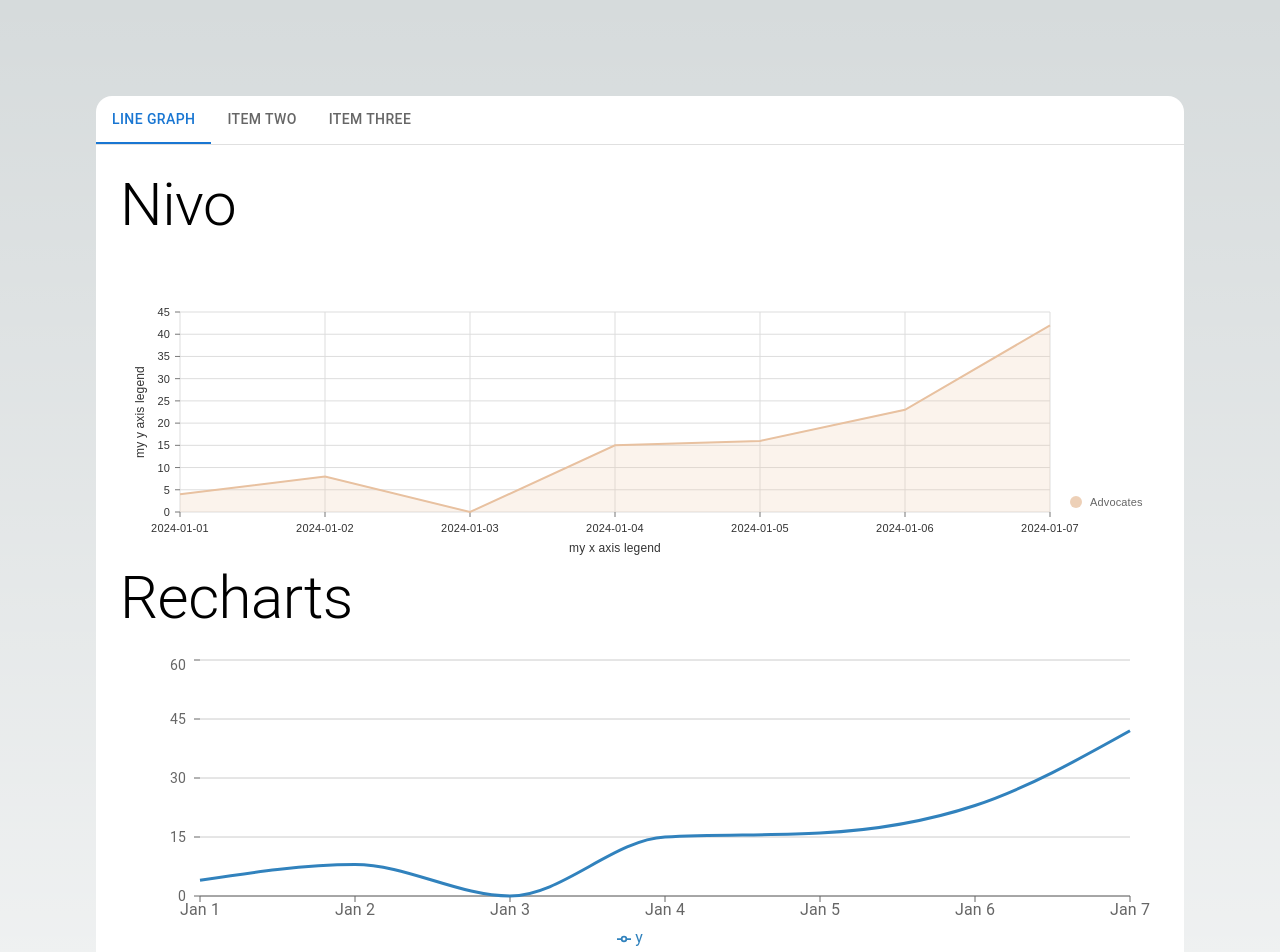
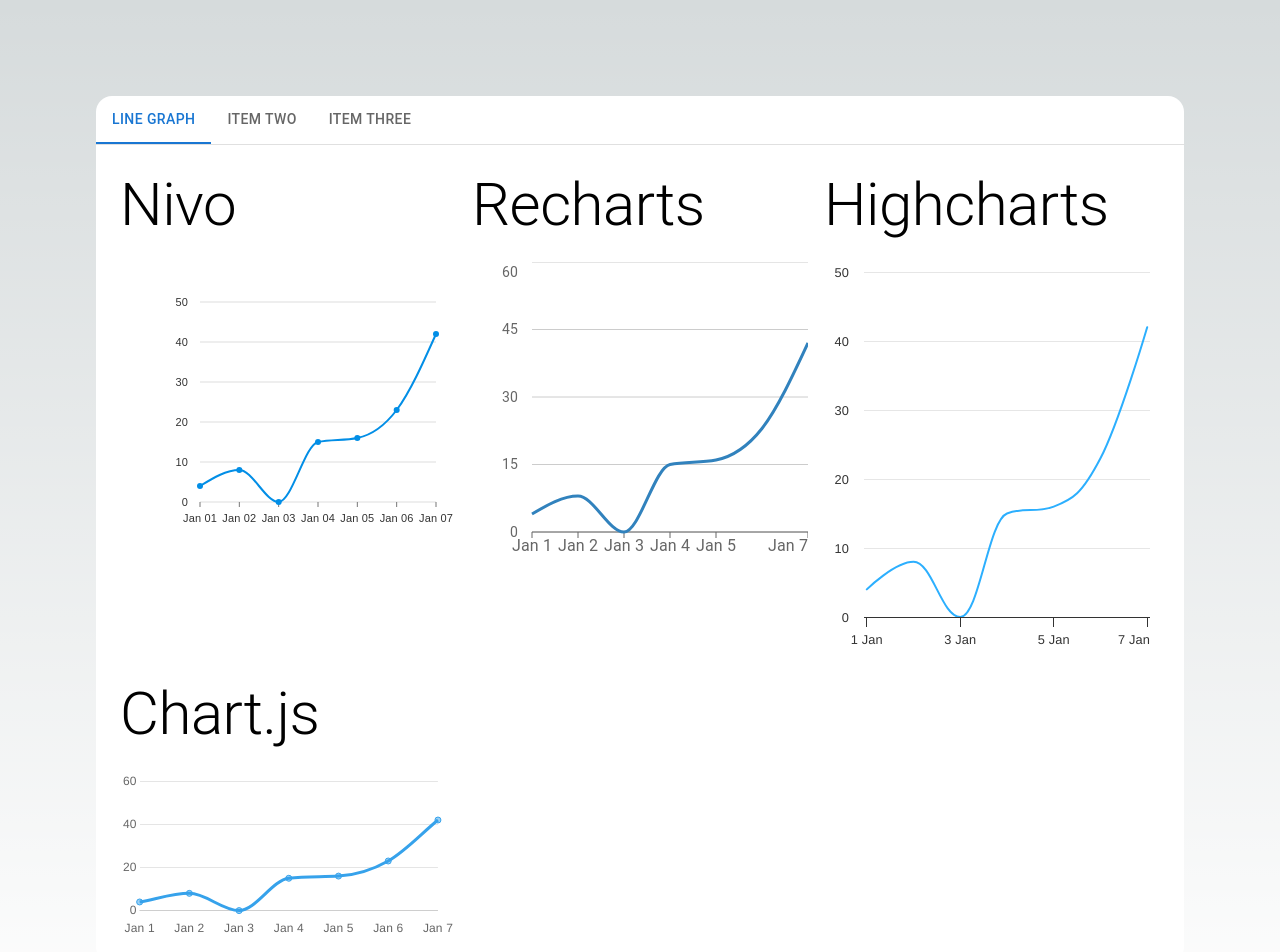
Before and after one commit to tongrhj/nivo-playground, a Next.js app: page / in a window 1280 px wide. Shown: the top 952 px of the page. Built offline with nearby package versions, Linux system fonts and the light colour scheme.

Commit message:
add chartjs

```diff
--- /dev/null
+++ b/app/ChartjsGraph.tsx
@@ -0,0 +1,67 @@
+'use client'
+
+import { Line } from 'react-chartjs-2';
+
+import Chart from "chart.js/auto";
+import { CategoryScale } from "chart.js";
+
+const points = [
+  { day: '2023-01-01', y: 4 },
+  { day: '2024-01-02', y: 8 },
+  { day: '2024-01-03', y: 0 },
+  { day: '2024-01-04', y: 15 },
+  { day: '2024-01-05', y: 16 },
+  { day: '2024-01-06', y: 23 },
+  { day: '2024-01-07', y: 42 },
+];
+
+Chart.register(CategoryScale);
+
+const dateFormatter = (date: string) => {
+  const dateObj = new Date(date);
+  return dateObj.toLocaleDateString('en-US', { month: 'short', day: 'numeric' });
+}
+
+export default function ChartjsGraph() {
+  return (
+    <Line data={{
+      labels: points.map(x => x.day),
+      datasets: [
+        {
+          label: '',
+          data: points.map(x => x.y),
+          cubicInterpolationMode: 'monotone',
+        }
+      ]
+    }}
+    options={{
+      plugins: {
+        legend: {
+          display: false,
+        }
+      },
+      scales: {
+        x: {
+          type: 'category',
+          labels: points.map(x => dateFormatter(x.day)),
+          grid: {
+            drawTicks: true,
+            display: false,
+          },
+        },
+        y: {
+          grid: {
+            drawTicks: false,
+          },
+          border: {
+            display: false,
+          },
+          ticks: {
+            maxTicksLimit: 5,
+          },
+        }
+      }
+    }}
+  />
+  );
+}
--- a/app/HighchartsGraph.tsx
+++ b/app/HighchartsGraph.tsx
@@ -32,6 +32,10 @@
       text: undefined
     },
 
+    credits: {
+      enabled: false
+    },
+
     navigation: {
       buttonOptions: {
         enabled: false
@@ -40,6 +44,15 @@
 
     xAxis: {
       type: 'datetime',
+      title: undefined,
+    },
+
+    yAxis: {
+      title: undefined,
+    },
+
+    legend: {
+      enabled: false
     },
 
     series: data
--- a/app/NivoGraph.tsx
+++ b/app/NivoGraph.tsx
@@ -23,71 +23,45 @@
     // no chart will be rendered.
   */
   return <Box height={300}><ResponsiveLine
-            margin={{ top: 50, right: 110, bottom: 50, left: 60 }}
-            xScale={{ type: 'point' }}
+    colors={[
+      '#028ee6'
+    ]}
+    enableGridX={false}
+    xScale={{
+      format: '%Y-%m-%d',
+      precision: 'day',
+      type: 'time',
+      useUTC: false
+    }}
+    xFormat="time:%Y-%m-%d"
     yScale={{
       type: 'linear',
-              min: 'auto',
-              max: 'auto',
-              stacked: true,
-              reverse: false
+      max: Math.max(...data[0].data.map((x) => x.y)) * 1.2,
     }}
-            yFormat=" >-.2f"
-            axisTop={null}
-            axisRight={null}
     axisBottom={{
-              tickSize: 5,
-              tickPadding: 5,
-              tickRotation: 0,
-              legend: 'my x axis legend',
-              legendOffset: 36,
-              legendPosition: 'middle',
-              truncateTickAt: 0
+      format: '%b %d',
+      legendOffset: -12,
+      tickValues: 'every day'
     }}
     axisLeft={{
-              tickSize: 5,
-              tickPadding: 5,
-              tickRotation: 0,
-              legend: 'my y axis legend',
-              legendOffset: -40,
-              legendPosition: 'middle',
-              truncateTickAt: 0
+      tickSize: 0,
+      tickPadding: 12,
+      legendOffset: 12,
+      tickValues: 4,
     }}
-            pointSize={10}
-            pointColor={{ theme: 'background' }}
-            pointBorderWidth={2}
-            pointBorderColor={{ from: 'serieColor' }}
-            pointLabel="data.yFormatted"
-            pointLabelYOffset={-12}
-            enableTouchCrosshair={true}
-            useMesh={true}
-            legends={[
-              {
-                anchor: 'bottom-right',
-                direction: 'column',
-                justify: false,
-                translateX: 100,
-                translateY: 0,
-                itemsSpacing: 0,
-                itemDirection: 'left-to-right',
-                itemWidth: 80,
-                itemHeight: 20,
-                itemOpacity: 0.75,
-                symbolSize: 12,
-                symbolShape: 'circle',
-                symbolBorderColor: 'rgba(0, 0, 0, .5)',
-                effects: [
-                  {
-                    on: 'hover',
-                    style: {
-                      itemBackground: 'rgba(0, 0, 0, .03)',
-                      itemOpacity: 1
-                    }
-                  }
-                ]
-              }
-            ]}
+    gridYValues={4}
+    curve="monotoneX"
+    useMesh
+    animate
     data={data}
-            enableArea
+    margin={{
+      bottom: 60,
+      left: 80,
+      right: 20,
+      top: 20
+    }}
+    enableCrosshair={false}
+    enableTouchCrosshair={false}
+    enablePoints
   /></Box>
 }
--- a/app/RechartsGraph.tsx
+++ b/app/RechartsGraph.tsx
@@ -23,17 +23,12 @@
   <LineChart
     data={data}
     margin={{
-      top: 5,
-      right: 30,
-      left: 20,
-      bottom: 5,
     }}
   >
     <CartesianGrid vertical={false} />
     <XAxis tickFormatter={dateFormatter} dataKey="day" />
-    <YAxis axisLine={false} tickMargin={8} tick={{ fontSize: 14 }}/>
+    <YAxis tickLine={false} axisLine={false} tickMargin={8} tick={{ fontSize: 14 }}/>
     <Tooltip />
-    <Legend />
     <Line type="monotone" dataKey="y" dot={false} strokeWidth={3} />
   </LineChart>
 </ResponsiveContainer></Box>
--- a/app/Tabs.tsx
+++ b/app/Tabs.tsx
@@ -11,6 +11,9 @@
 import NivoGraph from './NivoGraph';
 import RechartsGraph from './RechartsGraph';
 import HighchartsGraph from './HighchartsGraph';
+import ChartjsGraph from './ChartjsGraph';
+import { Card, CardContent } from '@mui/material';
+import Grid from '@mui/material/Unstable_Grid2'; // Grid version 2
 
 export default function Tabs() {
   const [value, setValue] = useState('1');
@@ -30,21 +33,26 @@
           </TabList>
         </Box>
         <TabPanel value="1">
-          <Stack>
+        <Grid container spacing={2}>
+          <Grid xs={12} md={6} lg={4}>
             <Box>
               <Typography variant="h2" gutterBottom>
                 <a href="https://nivo.rocks" target='_blank'>Nivo</a>
               </Typography>
               <NivoGraph />
             </Box>
+          </Grid>
 
+          <Grid xs={12} md={6} lg={4}>
               <Box>
                 <Typography variant="h2" gutterBottom>
                   <a href="https://recharts.org" target='_blank'>Recharts</a>
                 </Typography>
                 <RechartsGraph />
               </Box>
+          </Grid>
 
+          <Grid xs={12} md={6} lg={4}>
               <Box>
                 <Typography variant="h2" gutterBottom>
                   <a href="https://highcharts.com" target='_blank'>Highcharts</a>
@@ -53,8 +61,20 @@
                   <HighchartsGraph />
                 </Box>
               </Box>
+          </Grid>
 
-          </Stack>
+          <Grid xs={12} md={6} lg={4}>
+            <Box>
+              <Typography variant="h2" gutterBottom>
+                <a href="https://chartjs.org" target='_blank'>Chart.js</a>
+              </Typography>
+              <Box>
+                <ChartjsGraph />
+              </Box>
+            </Box>
+          </Grid>
+
+          </Grid>
         </TabPanel>
         <TabPanel value="2">Item Two</TabPanel>
         <TabPanel value="3">Item Three</TabPanel>
--- a/package.json
+++ b/package.json
@@ -16,10 +16,12 @@
     "@nivo/bar": "^0.86.0",
     "@nivo/core": "^0.86.0",
     "@nivo/line": "^0.86.0",
+    "chart.js": "^4.4.2",
     "highcharts": "^11.4.1",
     "highcharts-react-official": "^3.2.1",
     "next": "14.2.3",
     "react": "^18",
+    "react-chartjs-2": "^5.2.0",
     "react-dom": "^18",
     "recharts": "^2.12.6"
   },
```
Also changed, not shown: 1 other file (tests, documents, lock files or other folders). Lines whose indentation alone changed are shown as unchanged.
